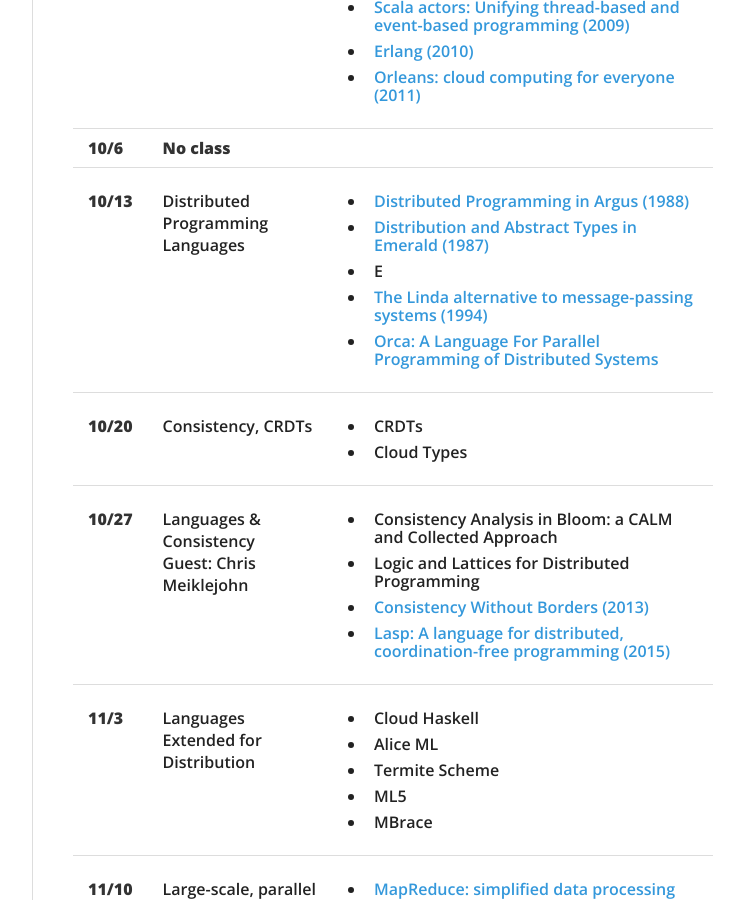
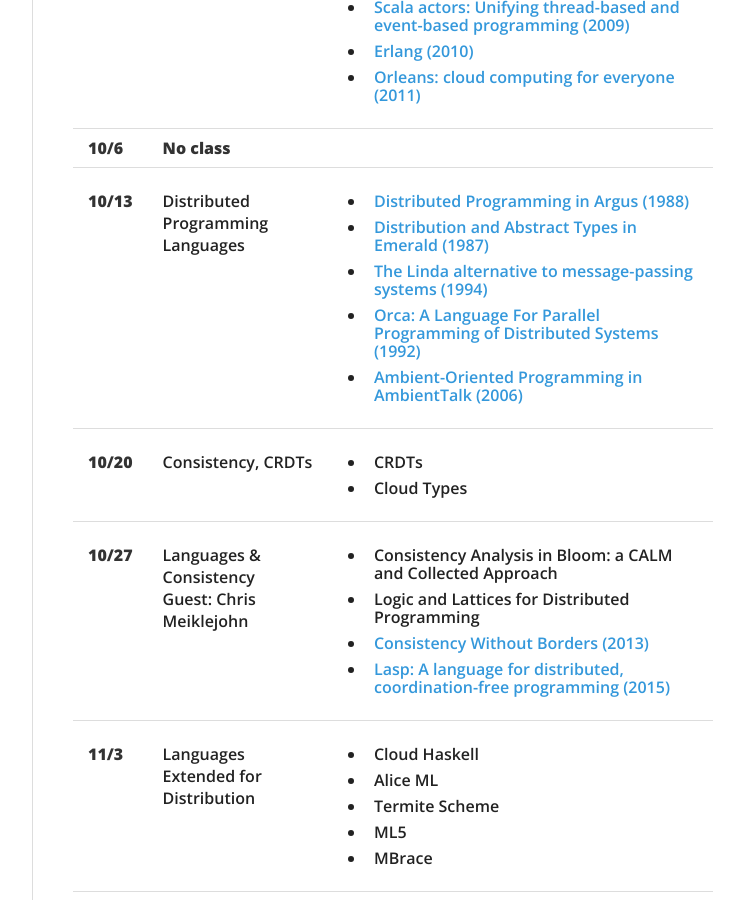
Before and after one commit to heathermiller/wwwcs7680, a Jekyll site: the page built from index.md, in a window 1280 px wide and 900 px high, scrolled down 2354 px. Shown: the whole window, without its empty margins (378-1122 px from the left). Built offline with Jekyll 4.4.1, drawn with Linux system fonts in a browser that asks for light colours; nearby versions of some CDN libraries.

Commit message:
Adding AmbientTalk

```diff
--- a/index.md
+++ b/index.md
@@ -138,9 +138,11 @@ You will be evaluated on:
         <ul>
           <li><a href="https://scholar.google.com/scholar?cluster=11916375963622989104&hl=en&as_sdt=0,22">Distributed Programming in Argus (1988)</a></li>
           <li><a href="https://scholar.google.com/scholar?cluster=11241841329610336715&hl=en&as_sdt=0,22">Distribution and Abstract Types in Emerald (1987)</a></li>
-          <li>E</li>
           <li><a href="{{ site.baseurl }}/pdfs/Linda-Alternative-to-Message-Passing.pdf">The Linda alternative to message-passing systems (1994)</a></li>
-          <li><a href="https://scholar.google.com/scholar?cluster=14924122120956391575&hl=en&as_sdt=0,22">Orca: A Language For Parallel Programming of Distributed Systems</a></li>
+          <li><a href="https://scholar.google.com/scholar?cluster=14924122120956391575&hl=en&as_sdt=0,22">Orca: A Language For Parallel Programming of Distributed Systems (1992)</a></li>
+          <li><a href="https://scholar.google.com/scholar?cluster=8035716316641808258&hl=en&as_sdt=0,22">Ambient-Oriented Programming in AmbientTalk (2006)</a></li>
+          <!-- <li>E</li> -->
+          <!-- <li>Erlang</li> -->
         </ul>
       </td>
     </tr>
```
